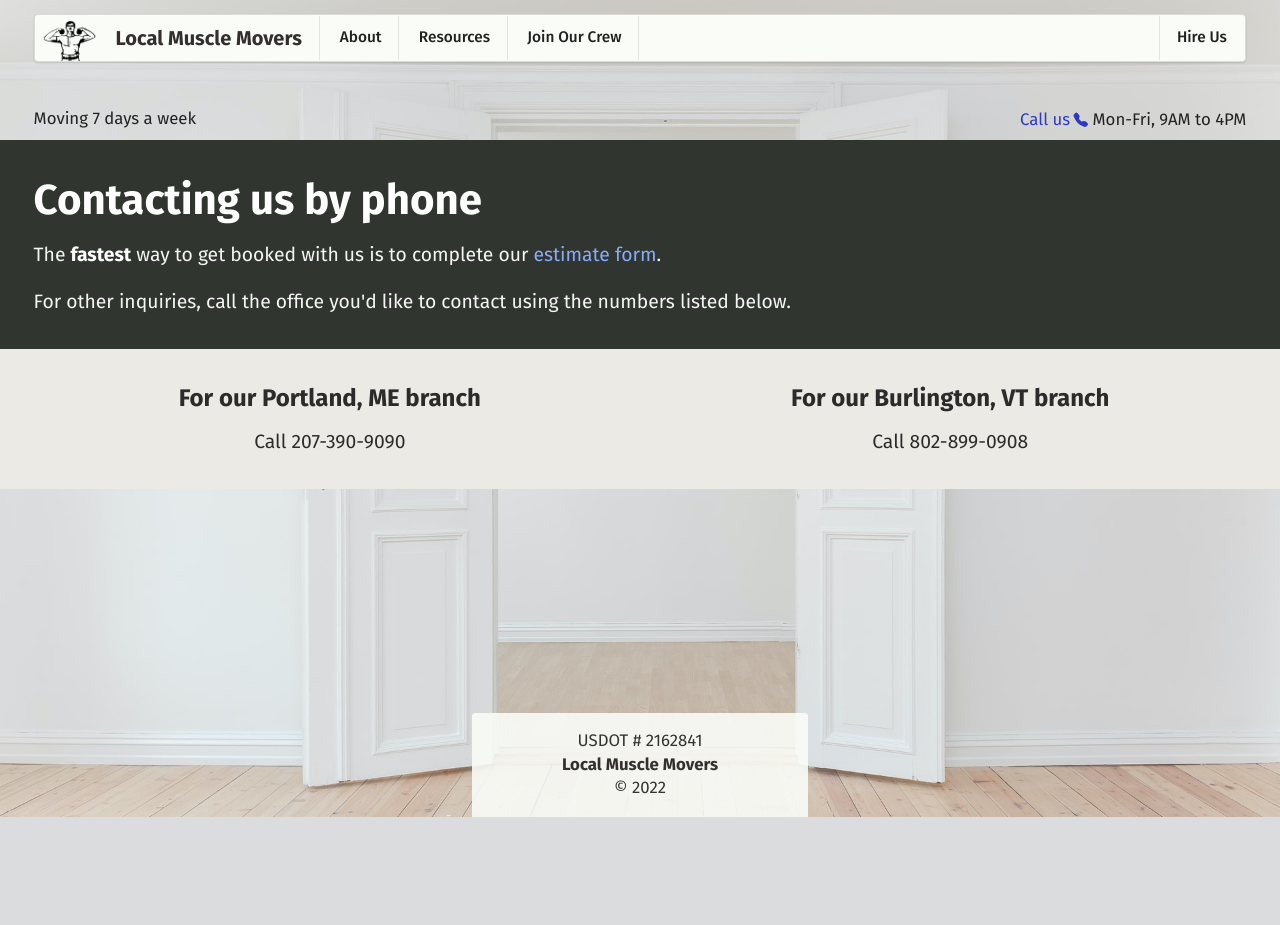
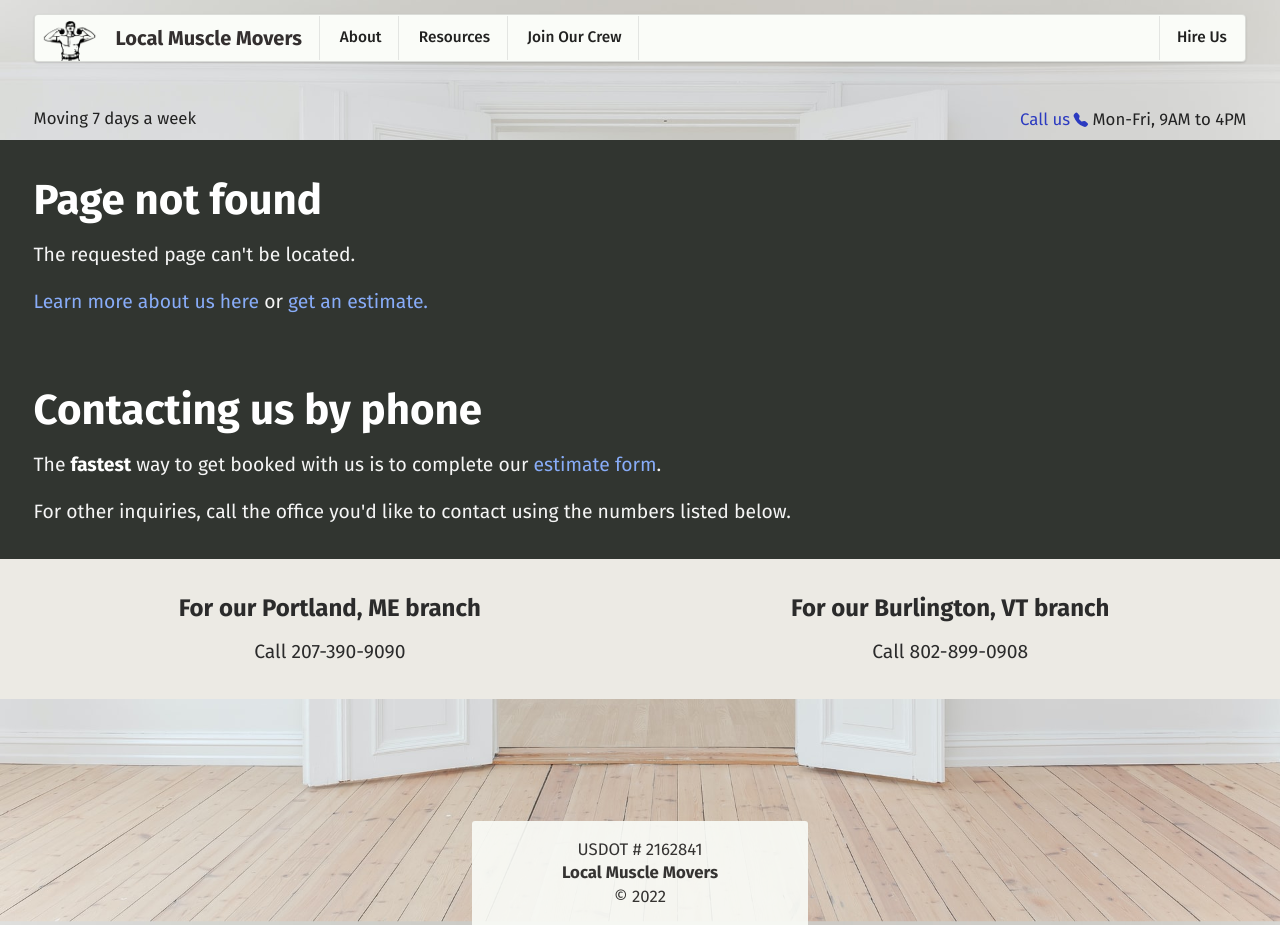
Before and after one commit to zqxyz/lmm-website, a React (Create React App) app: page /call in a window 1280 px wide. Before the commit the page ends 817 px from the top, so only its background shows below. Built offline with nearby package versions, Linux system fonts and the light colour scheme.

Commit message:
capture invalid urls and render 404-like page

```diff
--- a/src/App.js
+++ b/src/App.js
@@ -10,10 +10,26 @@
 import Join from './pages/Join'
 import Estimate from './pages/Estimate'
 
+import links from './config/links.json'
+import Error404 from './pages/Error404'
+
 const App = () => {
+  const validLinks = links.map(link => link.path)
+  const [valid, setValid] = React.useState(true)
+
+  React.useEffect(() => {
+    setValid(validLinks.includes(window.location.pathname))
+  })
+
   return (
     <>
       <Header />
+
+      {(!valid) ?
+        <Route path={window.location.pathname}>
+          <Error404 />
+        </Route>
+        : null}
 
       <Route path='/'>
         <Landing />
--- /dev/null
+++ b/src/pages/Error404.js
@@ -0,0 +1,28 @@
+import React from 'react'
+import Container from '../components/Container'
+import Link from '../Link'
+
+const Error404 = () => {
+  return (
+    <>
+
+      <Container
+        title='Page not found'
+        bgColor='#313530'
+        lightText
+      >
+        <p>
+          The requested page can't be located.
+        </p>
+        <p>
+           <Link href='/'>Learn more about us here</Link> or <Link href='/estimate'>get an estimate.</Link>
+        </p>
+      </Container>
+
+
+
+    </>
+  )
+}
+
+export default Error404
```
